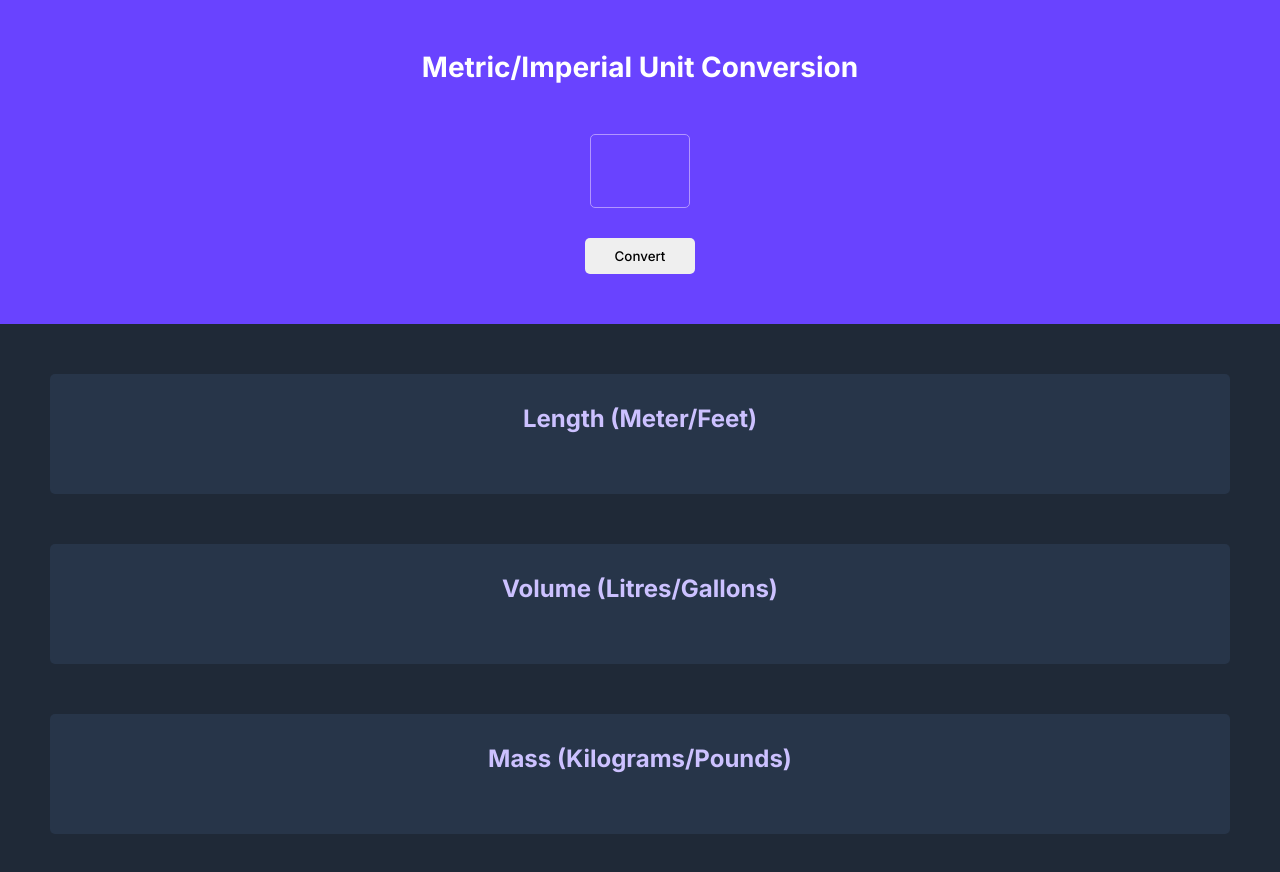
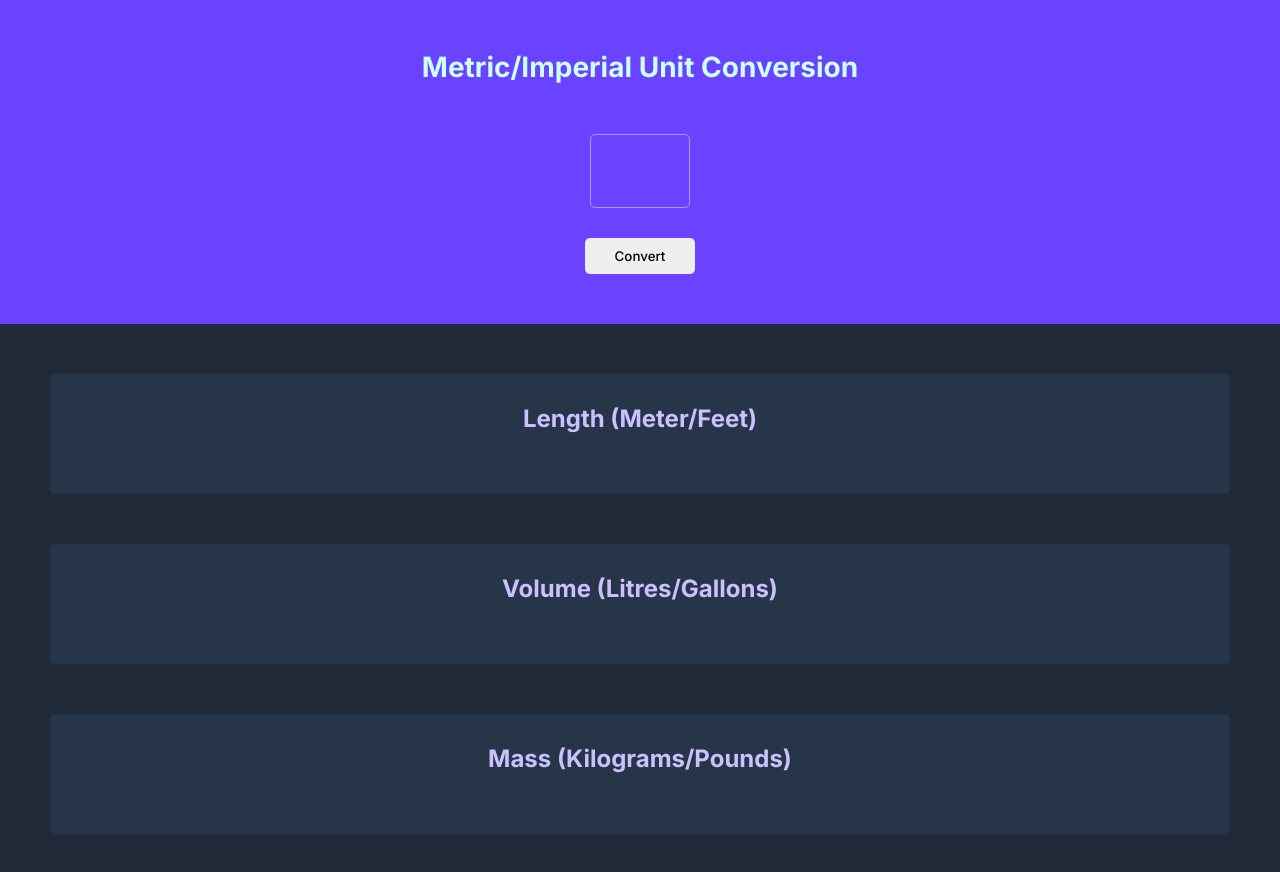
Before and after one commit to miikocode/unit-converter, a website built with Vite: page index.html in a window 1280 px wide. Built offline with nearby package versions, Linux system fonts and the light colour scheme.

Commit message:
Update index.css

```diff
--- a/index.css
+++ b/index.css
@@ -10,11 +10,11 @@ body {
 }
 
 #title {
-    color: #FFFFFF;
+    color: #CCFFFF;
     font-size: 28px;
     font-weight: bolder;
     margin: auto;
-    padding:50px
+    padding: 50px
 }
 
 #number-input {
@@ -54,7 +54,7 @@ body {
     padding: 10px;
     margin: 50px;
     background: #273549;
-    border-radius:5px;
+    border-radius: 5px;
     height: 100px;
 }
 
@@ -62,7 +62,7 @@ body {
     color: #CCC1FF;
 }
 
-.unit-result{
+.unit-result {
     color: #FFFFFF;
     font-family: inherit;
     font-size: 15px;
```
